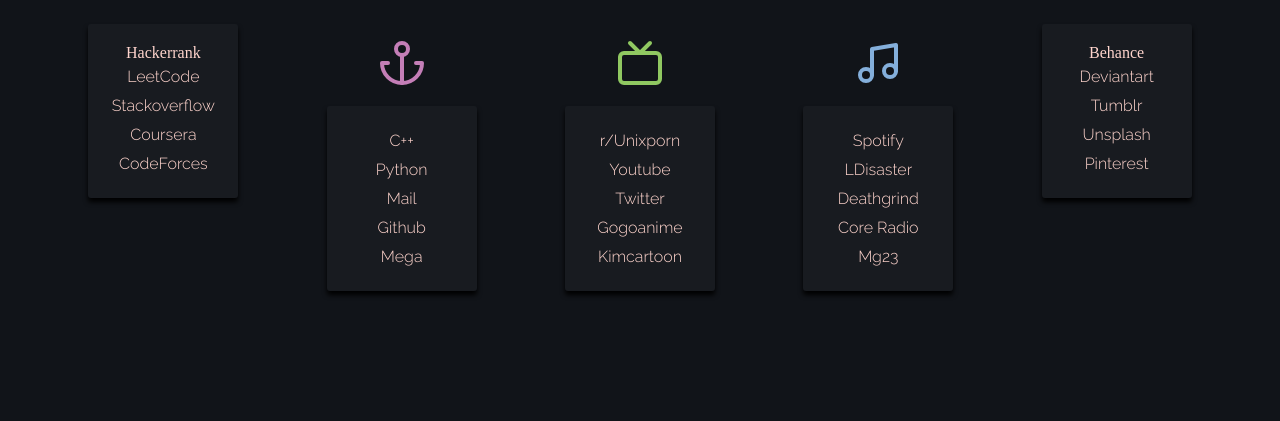
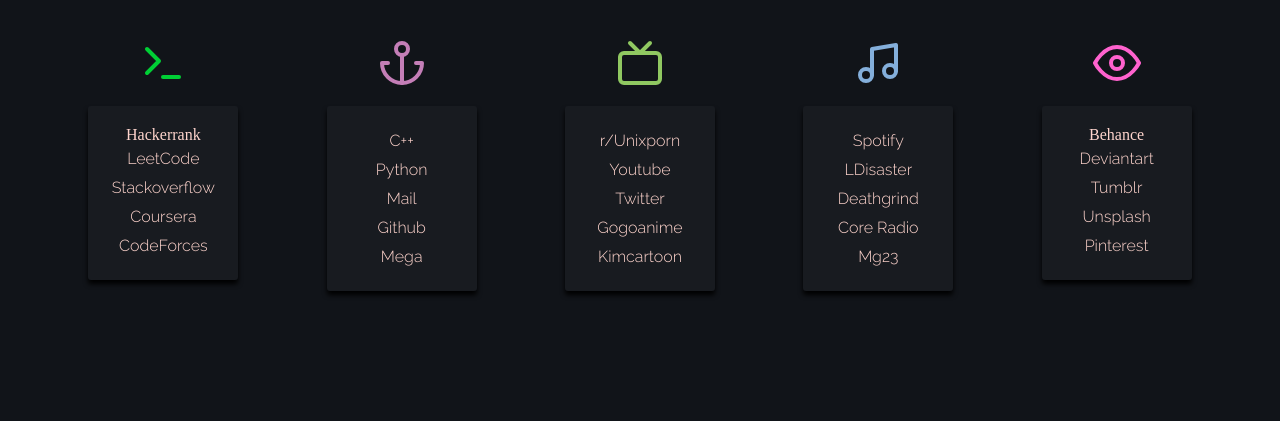
Before and after one commit to decaycs/decay-startpage, a plain HTML site: page index.html in a window 1280 px wide. Shown: the part 379-800 px from the top of the page. Drawn offline with Linux system fonts and the light colour scheme.

Commit message:
Update index.html

```diff
--- a/index.html
+++ b/index.html
@@ -38,7 +38,7 @@
 
       <div class="bookmark">
         <div class="category">
-          <div class="icon" style="display: none;"><img src="icons/code.svg" /></div>
+          <div class="icon"><img src="icons/code.svg" /></div>
           <div class="bookmarks cod"
             <li><a class="bm" href="https://www.hackerrank.com/dashboard">Hackerrank</a></li>
             <li><a class="bm" href="https://leetcode.com/problemset/algorithms/">LeetCode</a></li>
@@ -82,7 +82,7 @@
         </div>
 
         <div class="category">
-          <div class="icon" style="display: none;"><img src="icons/art.svg" /></div>
+          <div class="icon"><img src="icons/art.svg" /></div>
           <div class="bookmarks art"
             <li><a class="bm" href="https://www.behance.net/">Behance</a></li>
             <li><a class="bm" href="https://www.deviantart.com/">Deviantart</a></li>
```
